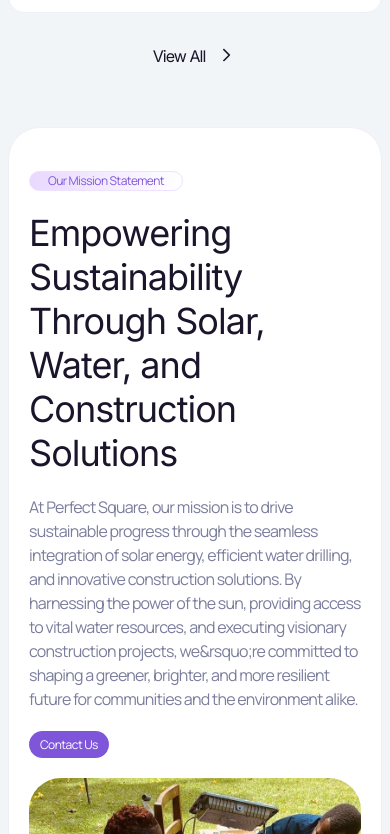
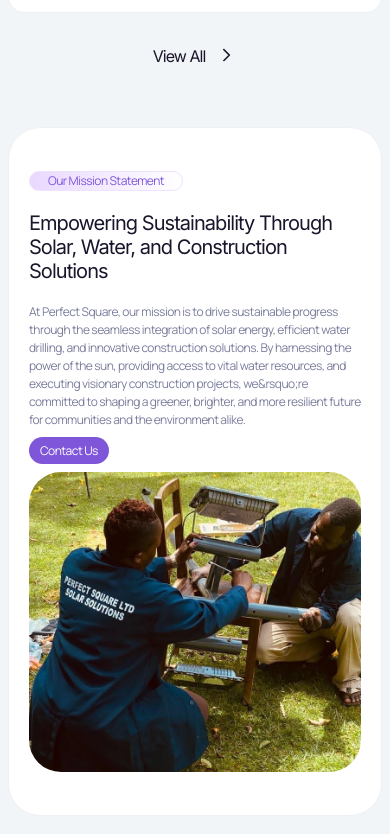
Before and after one commit to githubarj/perfect-square_v2, a React (Vite) app: page / in a window 390 px wide. Shown: the part 1790-2624 px from the top of the page. Built offline with nearby package versions, Linux system fonts and the light colour scheme.

Commit message:
mission component responsive

```diff
--- a/src/Components/Home/home.css
+++ b/src/Components/Home/home.css
@@ -150,7 +150,7 @@
     display: none;
   }
 
-  .services-cards{
+  .services-cards {
     padding: 8px;
     flex-direction: column;
     gap: 56px;
@@ -220,10 +220,20 @@
     padding: 43px 20px;
     gap: 20px;
     flex-direction: column;
-
+    gap: 8px;
   }
   .mission-content {
-    gap: 20px;
+    gap: 8px;
+  }
+
+  .mission-text h1 {
+    font-size: 20px;
+  }
+
+  .mission-text p {
+    font-size: 12px;
+
+    letter-spacing: -0.5px;
   }
   .mission-image {
     max-height: 300px;
```
